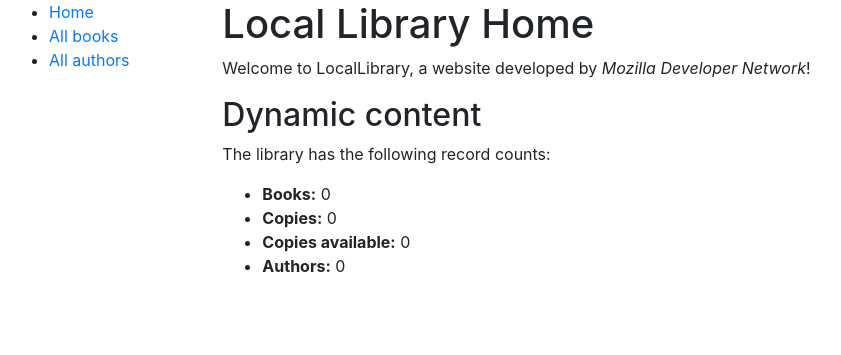
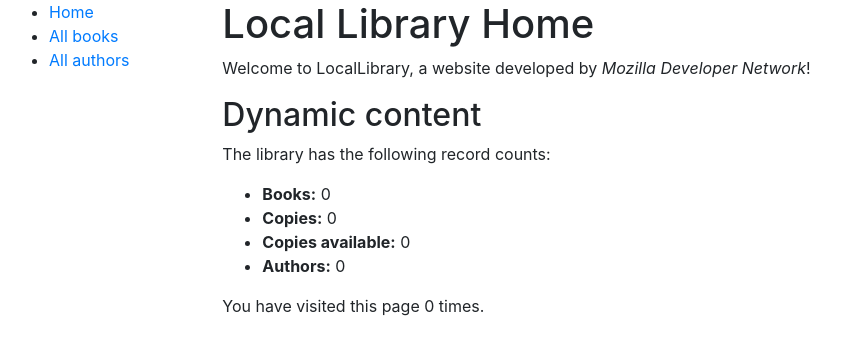
Before and after one commit to waltermaina/local-library-website, a Django app: page /catalog/ in a window 1280 px wide. Shown: the top 355 px of the page, without its empty margins (6-847 px from the left). Run offline with Django 3.2, Linux system fonts and the light colour scheme; data that the repository does not hold is empty.

Commit message:
Added a use of the Sessions framework.

```diff
--- a/locallibrary/catalog/templates/index.html
+++ b/locallibrary/catalog/templates/index.html
@@ -13,4 +13,6 @@
     <li><strong>Copies available:</strong> {{ num_instances_available }}</li>
     <li><strong>Authors:</strong> {{ num_authors }}</li>
   </ul>
+
+  <p>You have visited this page {{ num_visits }} time{{ num_visits|pluralize }}.</p>
 {% endblock %}
--- a/locallibrary/catalog/views.py
+++ b/locallibrary/catalog/views.py
@@ -15,11 +15,16 @@ def index(request):
     # The 'all()' is implied by default.
     num_authors = Author.objects.count()
 
+    # Number of visits to this view, as counted in the session variable.
+    num_visits = request.session.get('num_visits', 0)
+    request.session['num_visits'] = num_visits + 1
+
     context = {
         'num_books': num_books,
         'num_instances': num_instances,
         'num_instances_available': num_instances_available,
         'num_authors': num_authors,
+        'num_visits': num_visits,
     }
 
     # Render the HTML template index.html with the data in the context variable
```
